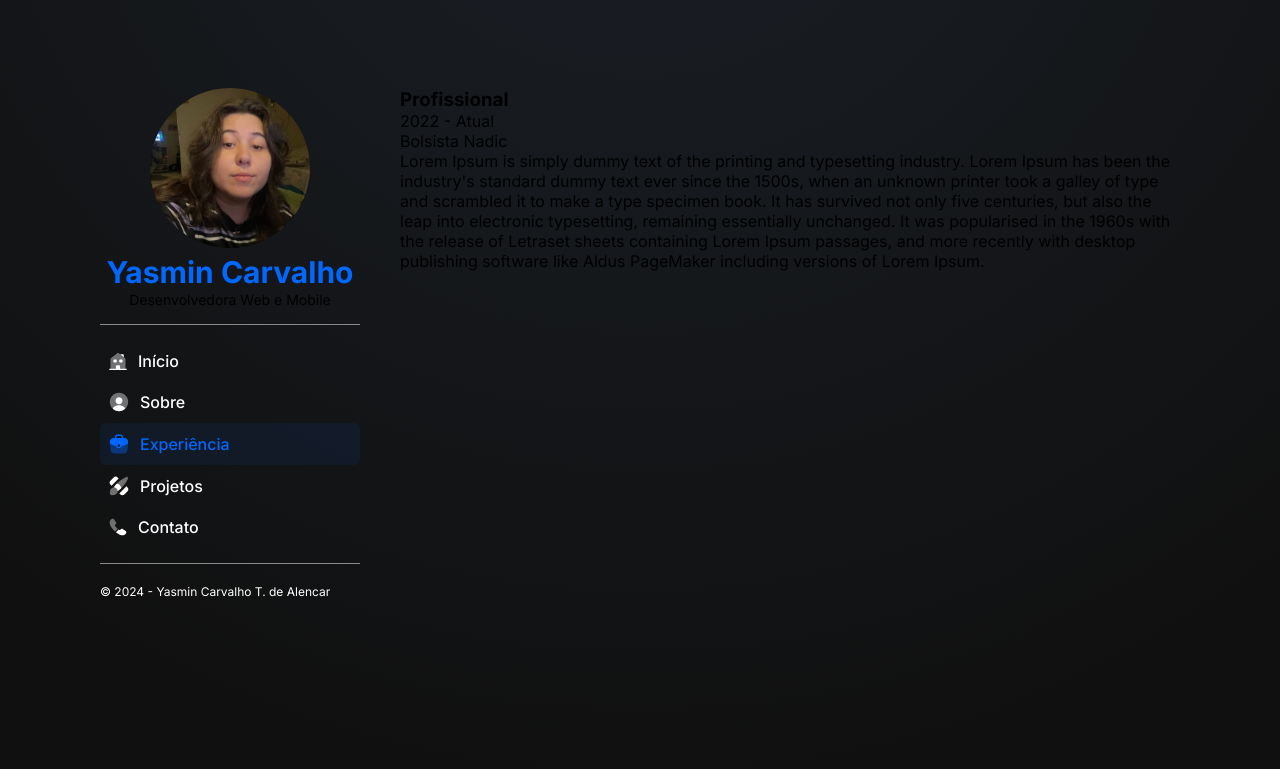
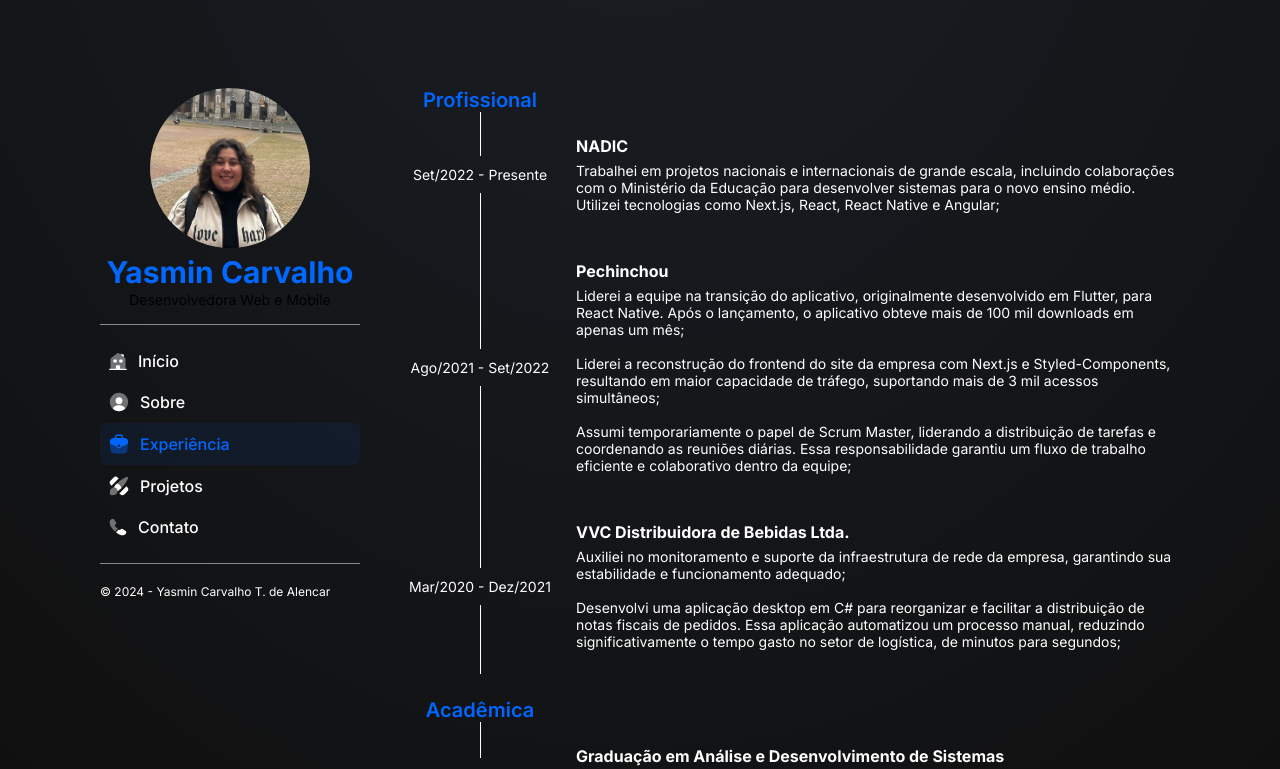
Before and after one commit to Yasnnie/portifolio-react, a Next.js app: page /experiencia in a window 1280 px wide. Shown: the top 769 px of the page. Built offline with nearby package versions, Linux system fonts and the light colour scheme.

Commit message:
feat: criado o componente de experiência

```diff
--- a/src/components/ExperienceContainer/index.tsx
+++ b/src/components/ExperienceContainer/index.tsx
@@ -3,21 +3,82 @@ import styled from 'styled-components'
 export default function ExperienceContainer() {
   return (
     <Container>
-      <h3>Profissional</h3>
-      <div>
-        <p>2022 - Atual</p>
-        <div>
-          <p>Bolsista Nadic</p>
-          <p>
-            Lorem Ipsum is simply dummy text of the printing and typesetting
-            industry. Lorem Ipsum has been the industry's standard dummy text
-            ever since the 1500s, when an unknown printer took a galley of type
-            and scrambled it to make a type specimen book. It has survived not
-            only five centuries, but also the leap into electronic typesetting,
-            remaining essentially unchanged. It was popularised in the 1960s
-            with the release of Letraset sheets containing Lorem Ipsum passages,
-            and more recently with desktop publishing software like Aldus
-            PageMaker including versions of Lorem Ipsum.
+      <h3 className="c-title">Profissional</h3>
+      <div className="c-experience">
+        <p className="c-experience__time">Set/2022 - Presente</p>
+        <div className="c-experience__content">
+          <p className="c-experience__content__title">NADIC</p>
+          <p className="c-experience__content__text">
+            Trabalhei em projetos nacionais e internacionais de grande escala,
+            incluindo colaborações com o Ministério da Educação para desenvolver
+            sistemas para o novo ensino médio. Utilizei tecnologias como
+            Next.js, React, React Native e Angular;
+          </p>
+        </div>
+      </div>
+      <div className="c-experience">
+        <p className="c-experience__time">Ago/2021 - Set/2022</p>
+        <div className="c-experience__content">
+          <p className="c-experience__content__title">Pechinchou</p>
+          <p className="c-experience__content__text">
+            Liderei a equipe na transição do aplicativo, originalmente
+            desenvolvido em Flutter, para React Native. Após o lançamento, o
+            aplicativo obteve mais de 100 mil downloads em apenas um mês; <br />
+            <br />
+            Liderei a reconstrução do frontend do site da empresa com Next.js e
+            Styled-Components, resultando em maior capacidade de tráfego,
+            suportando mais de 3 mil acessos simultâneos; <br /> <br />
+            Assumi temporariamente o papel de Scrum Master, liderando a
+            distribuição de tarefas e coordenando as reuniões diárias. Essa
+            responsabilidade garantiu um fluxo de trabalho eficiente e
+            colaborativo dentro da equipe;
+          </p>
+        </div>
+      </div>
+      <div className="c-experience">
+        <p className="c-experience__time">Mar/2020 - Dez/2021</p>
+        <div className="c-experience__content">
+          <p className="c-experience__content__title">
+            VVC Distribuidora de Bebidas Ltda.
+          </p>
+          <p className="c-experience__content__text">
+            Auxiliei no monitoramento e suporte da infraestrutura de rede da
+            empresa, garantindo sua estabilidade e funcionamento adequado;
+            <br /> <br />
+            Desenvolvi uma aplicação desktop em C# para reorganizar e facilitar
+            a distribuição de notas fiscais de pedidos. Essa aplicação
+            automatizou um processo manual, reduzindo significativamente o tempo
+            gasto no setor de logística, de minutos para segundos;
+          </p>
+        </div>
+      </div>
+
+      <h3 className="c-title" style={{ marginTop: '24px' }}>
+        Acadêmica
+      </h3>
+
+      <div className="c-experience">
+        <p className="c-experience__time">Abr/2022 - Presente</p>
+        <div className="c-experience__content">
+          <p className="c-experience__content__title">
+            Graduação em Análise e Desenvolvimento de Sistemas
+          </p>
+          <p className="c-experience__content__text">
+            Instituto Federal de Educação, Ciência e Tecnologia do Rio Grande do
+            Norte - Campus Pau dos Ferros
+          </p>
+        </div>
+      </div>
+
+      <div className="c-experience">
+        <p className="c-experience__time">Mar/2018 - Jan/2022</p>
+        <div className="c-experience__content">
+          <p className="c-experience__content__title">
+            Ensino Médio Técnico Integrado em Informática
+          </p>
+          <p className="c-experience__content__text">
+            Instituto Federal de Educação, Ciência e Tecnologia do Rio Grande do
+            Norte - Campus Pau dos Ferros
           </p>
         </div>
       </div>
@@ -27,4 +88,75 @@ export default function ExperienceContainer() {
 
 const Container = styled.section`
   width: 100%;
+
+  .c-title {
+    color: #06f;
+    font-family: Inter;
+    text-align: center;
+    width: 160px;
+    font-size: 20px;
+    font-style: normal;
+    font-weight: 600;
+    line-height: normal;
+  }
+
+  .c-experience {
+    display: grid;
+    grid-template-columns: 160px 1fr;
+    height: calc(max-content + 20px);
+    align-items: center;
+    gap: 16px;
+
+    .c-experience__time {
+      display: flex;
+      flex-direction: column;
+      vertical-align: middle;
+      text-align: center;
+      width: 100%;
+      min-height: 100px;
+      height: 100%;
+      color: #fff;
+      font-family: Inter;
+      font-size: 14px;
+      font-style: normal;
+      font-weight: 400;
+      line-height: normal;
+      gap: 10px;
+
+      &:before,
+      &:after {
+        content: '';
+        display: flex;
+        position: relative;
+        flex: 1;
+        background: #fff;
+        width: 1px;
+        height: 100%;
+        margin: 0 auto;
+      }
+    }
+
+    .c-experience__content {
+      padding: 24px 0;
+
+      .c-experience__content__title {
+        color: #fff;
+        font-family: Inter;
+        font-size: 16px;
+        font-style: normal;
+        font-weight: 700;
+        line-height: normal;
+        margin-bottom: 6px;
+      }
+
+      .c-experience__content__text {
+        color: #fff;
+        font-family: Inter;
+        font-size: 14px;
+        font-style: normal;
+        font-weight: 400;
+        line-height: normal;
+      }
+    }
+  }
 `
--- a/src/components/Header/index.tsx
+++ b/src/components/Header/index.tsx
@@ -2,7 +2,7 @@ import { theme } from '@/styles/theme'
 import Image from 'next/image'
 import styled from 'styled-components'
 
-import ProfileImg from '/public/assets/img/profile.png'
+import ProfileImg from '/public/assets/img/profile.jpeg'
 
 import WhiteHome from '/public/assets/icon/WhiteHome.svg'
 import WhiteProfile from '/public/assets/icon/WhiteProfile.svg'
@@ -56,7 +56,13 @@ export default function Header() {
   return (
     <Container>
       <div className="c-header__c-img">
-        <Image src={ProfileImg} alt="foto perfil Yasmin" fill quality={100} />
+        <Image
+          src={ProfileImg}
+          alt="foto perfil Yasmin"
+          fill
+          quality={100}
+          objectFit="cover"
+        />
       </div>
       <h1 className="c-header__title">Yasmin Carvalho</h1>
       <p className="c-header__subtitle">Desenvolvedora Web e Mobile</p>
```
Also changed, not shown: public/assets/img/profile.jpeg (added).
